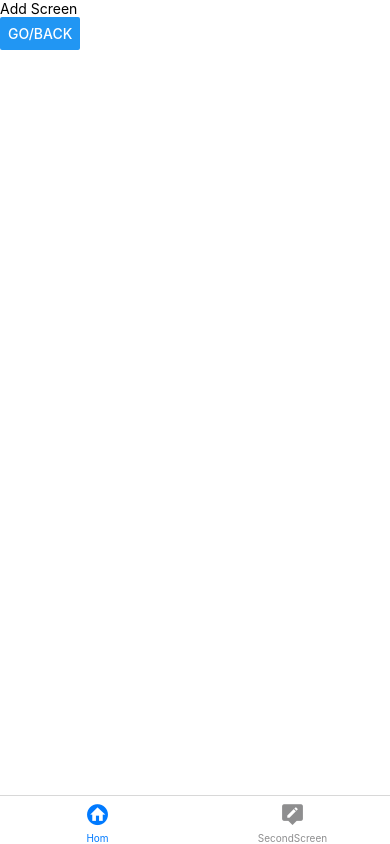
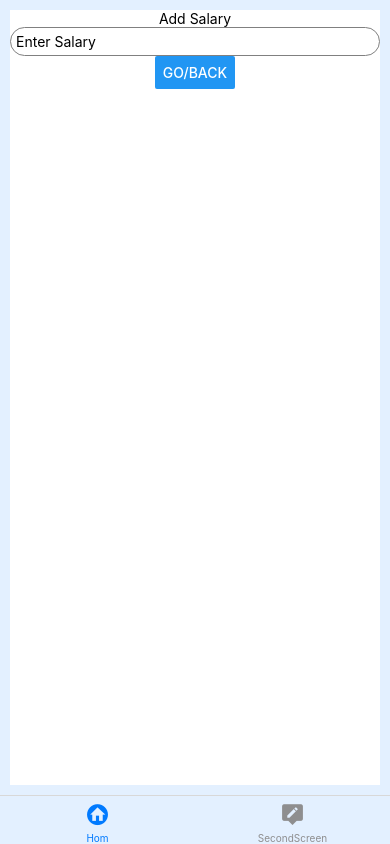
Before and after one commit to kkarwowski/Salary-Calculator, a React Native app: screen /AddScreen in a window 390 px wide. Built offline with nearby package versions, Linux system fonts and the light colour scheme.

Commit message:
add screen button component

```diff
--- a/AddScreen.js
+++ b/AddScreen.js
@@ -1,18 +1,40 @@
-import { StyleSheet, Text, View, SafeAreaView, Button } from "react-native";
+import {
+  StyleSheet,
+  Text,
+  View,
+  SafeAreaView,
+  Button,
+  TextInput,
+} from "react-native";
 
 export default function AddScreen({ navigation }) {
   return (
     <SafeAreaView style={styles.container}>
-      <Text>Add Screen</Text>
+      <Text>Add Salary</Text>
+
+      <TextInput
+        keyboardType="number-pad"
+        style={styles.numberInput}
+        placeholder="Enter Salary"
+      />
       <Button title="Go/Back" onPress={() => navigation.goBack()} />
     </SafeAreaView>
   );
 }
+
 const styles = StyleSheet.create({
   container: {
+    margin: 10,
     flex: 1,
     backgroundColor: "#fff",
-    alignItems: "flex-start",
+    alignItems: "center",
     justifyContent: "flex-start",
   },
+  numberInput: {
+    padding: 5,
+    width: "100%",
+    borderColor: "grey",
+    borderWidth: 0.3,
+    borderRadius: 15,
+  },
 });
--- a/App.js
+++ b/App.js
@@ -5,6 +5,8 @@ import {
   SafeAreaView,
   Pressable,
   Button,
+  FlatList,
+  TouchableOpacity,
 } from "react-native";
 import { useState, useEffect } from "react";
 import { NavigationContainer, DefaultTheme } from "@react-navigation/native";
@@ -13,6 +15,7 @@ import { createBottomTabNavigator } from "@react-navigation/bottom-tabs";
 import MaterialCommunityIcons from "react-native-vector-icons/MaterialCommunityIcons";
 
 import AddScreen from "./AddScreen";
+import AddButton from "./MainScreenComponents";
 
 export default function App() {
   const [pressedButton, setPressedButton] = useState("Annual");
@@ -22,7 +25,8 @@ export default function App() {
     ...DefaultTheme,
     colors: {
       ...DefaultTheme.colors,
-      background: "white",
+      background: "#e3f0ff",
+      margin: 10,
     },
   };
   function HomeScreen() {
@@ -54,14 +58,22 @@ export default function App() {
       <SafeAreaView style={styles.container}>
         <NavBar />
         <Text>Home Screen</Text>
-        <Button
+        {/* <Button
           title="Go to Add"
+          onPress={() => {
+            navigation.navigate("AddScreen");
+          }}
+        /> */}
+        <AddButton
           onPress={() => {
             navigation.navigate("AddScreen");
           }}
         />
       </SafeAreaView>
     );
+  };
+  const SalariesList = () => {
+    return <FlatList></FlatList>;
   };
 
   const NavBar = () => {
@@ -108,7 +120,7 @@ export default function App() {
         style={{
           ...styles.buttonNav,
           // backgroundColor: title === pressedButton ? "#205a6d" : "#3596b5",
-          backgroundColor: title === pressedButton ? "#205a6d" : "#3596b5",
+          backgroundColor: title === pressedButton ? "#002982" : "#2690ff",
         }}
         onPress={onPress}
       >
@@ -123,6 +135,9 @@ export default function App() {
           name="Hom"
           component={HomeScreen}
           options={{
+            tabBarStyle: {
+              backgroundColor: "#e3f0ff",
+            },
             tabBarIcon: ({ color, size }) => (
               <MaterialCommunityIcons
                 name="home-circle"
@@ -155,7 +170,7 @@ export default function App() {
 const styles = StyleSheet.create({
   container: {
     flex: 1,
-    backgroundColor: "#fff",
+    backgroundColor: "#e3f0ff",
     alignItems: "center",
     justifyContent: "flex-start",
     margin: 10,
@@ -167,7 +182,7 @@ const styles = StyleSheet.create({
     paddingHorizontal: 10,
     borderRadius: 10,
     elevation: 10,
-    backgroundColor: "#3596b5",
+    backgroundColor: "#2690ff",
     // marginHorizontal: 2,
   },
   ButtonText: {
@@ -182,7 +197,7 @@ const styles = StyleSheet.create({
     justifyContent: "space-between",
     // flexDirection: "row",
     alignItems: "flex-start",
-    backgroundColor: "#3596b5",
+    backgroundColor: "#2690ff",
     // borderColor: "black",
     borderRadius: 10,
     // borderWidth: 1,
--- /dev/null
+++ b/MainScreenComponents.js
@@ -0,0 +1,29 @@
+import { TouchableOpacity, StyleSheet } from "react-native";
+import MaterialCommunityIcons from "react-native-vector-icons/Ionicons";
+
+const AddButton = ({ onPress }) => {
+  return (
+    <TouchableOpacity onPress={onPress}>
+      <MaterialCommunityIcons name="ios-add-circle" color="#3184ff" size={50} />
+    </TouchableOpacity>
+  );
+};
+
+const styles = StyleSheet.create({
+  container: {
+    margin: 10,
+    flex: 1,
+    backgroundColor: "#fff",
+    alignItems: "center",
+    justifyContent: "flex-start",
+  },
+  numberInput: {
+    padding: 5,
+    width: "100%",
+    borderColor: "grey",
+    borderWidth: 0.3,
+    borderRadius: 15,
+  },
+});
+
+export default AddButton;
```
